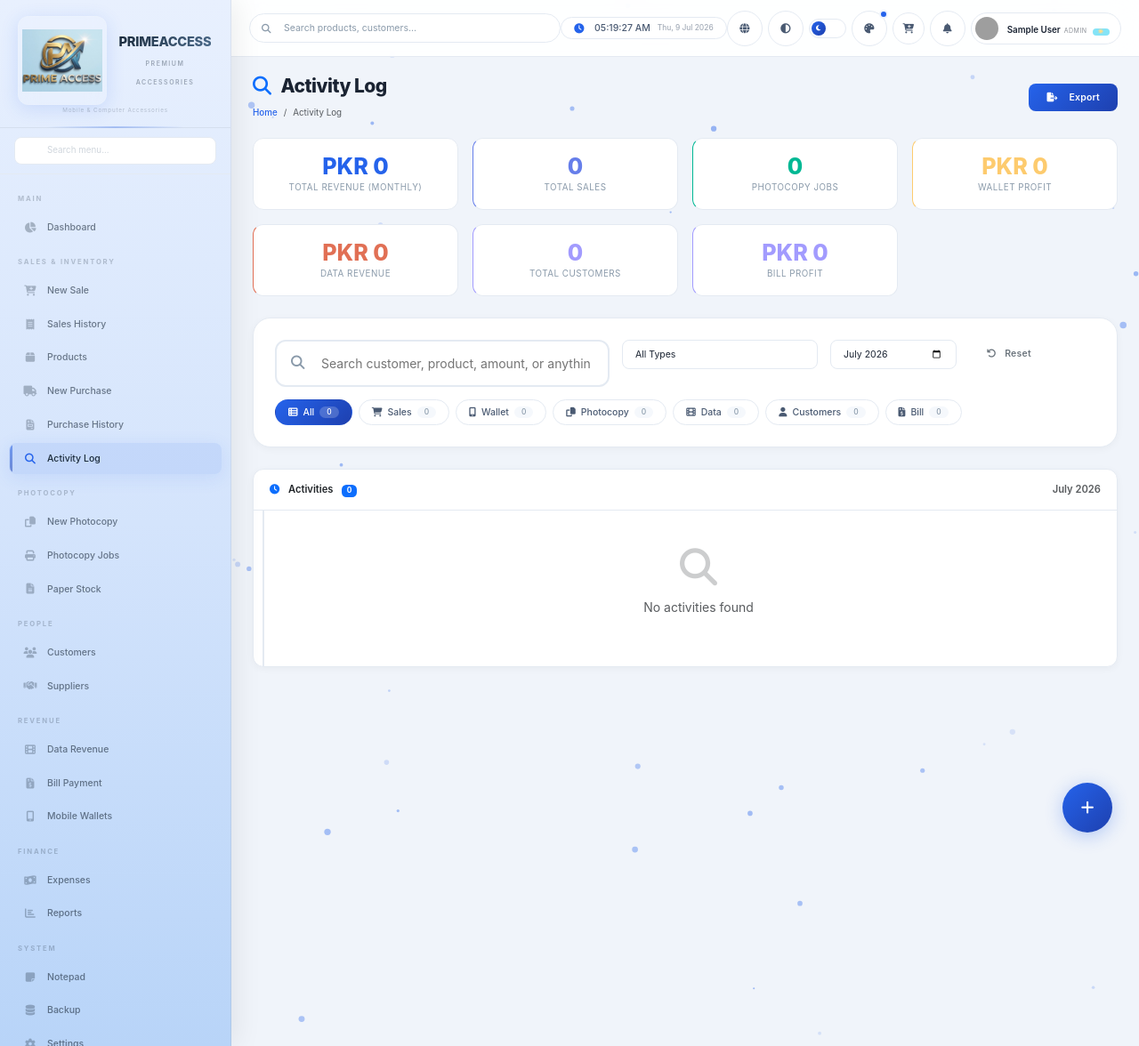
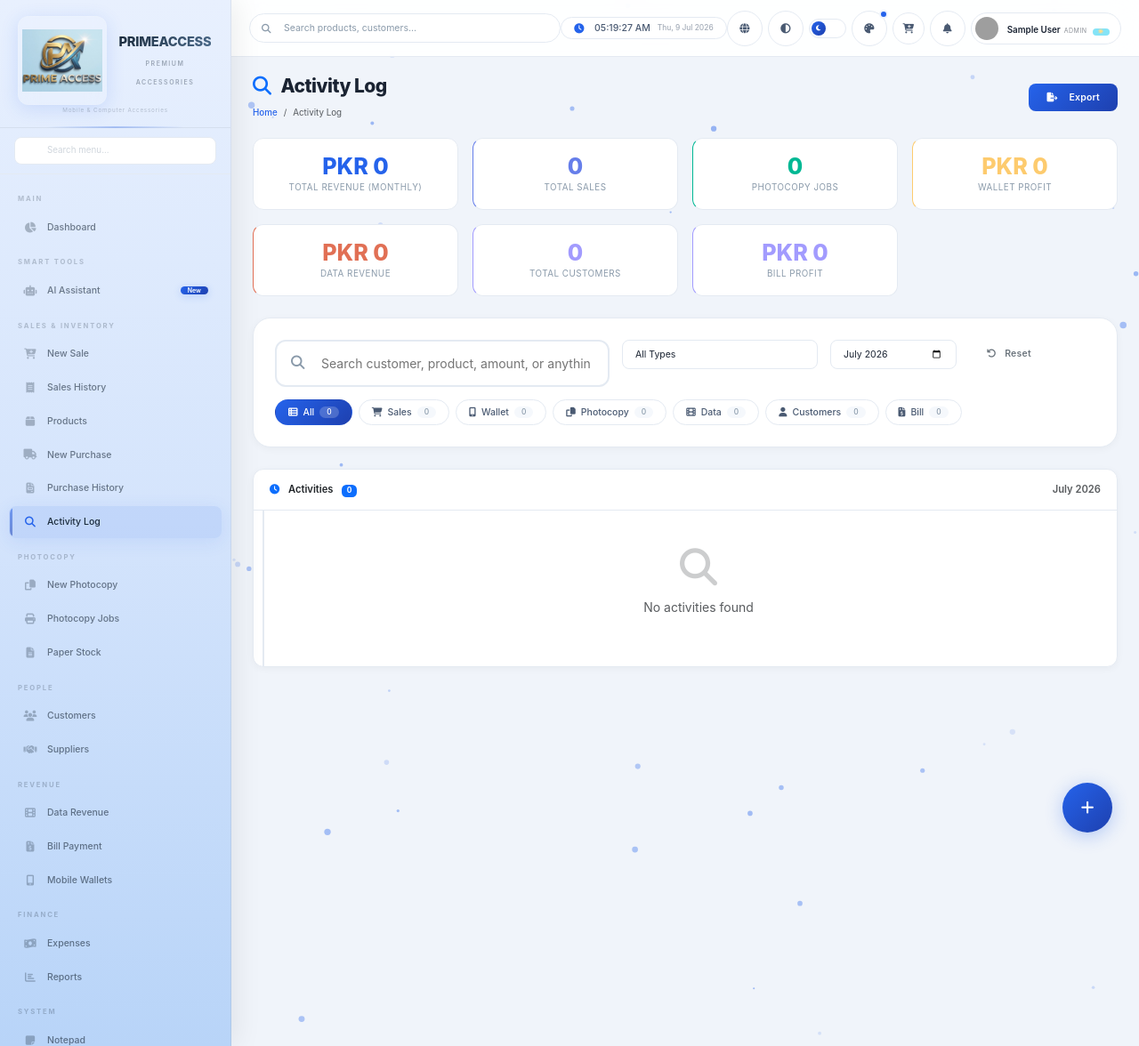
Before and after one commit to bosshanan123-ui/primeaccess-shop, a Flask app: page /activity_log in a window 1280 px wide. Shown: the whole page at 89% size. Run offline with Flask 2, Linux system fonts and the light colour scheme; the visitor is signed in with stand-in values (Sample User, id 1); data comes from the database, SQL or seed files in the repository; data that the repository does not hold is empty; parts of the project's set-up code (start-up, migrations or seed data) failed here and were passed over; some libraries are stand-ins or nearby versions; grey boxes are pictures that could not be loaded.

Commit message:
Update base.html

```diff
--- a/templates/base.html
+++ b/templates/base.html
@@ -1404,7 +1404,15 @@
                 <span>Dashboard</span>
             </a>
         </div>
-
+    <!-- ===== AI ASSISTANT ===== -->
+<div class="menu-label">Smart Tools</div>
+<div class="nav-item {% if request.endpoint == 'ai_assistant' %}active{% endif %}">
+    <a class="nav-link" href="{{ url_for('ai_assistant') }}">
+        <i class="fas fa-robot"></i>
+        <span>AI Assistant</span>
+        <span class="badge bg-success">New</span>
+    </a>
+</div>
         <!-- ===== SALES & INVENTORY ===== -->
         <div class="menu-label">Sales &amp; Inventory</div>
         <div class="nav-item {% if request.endpoint == 'new_sale' %}active{% endif %}">
```
